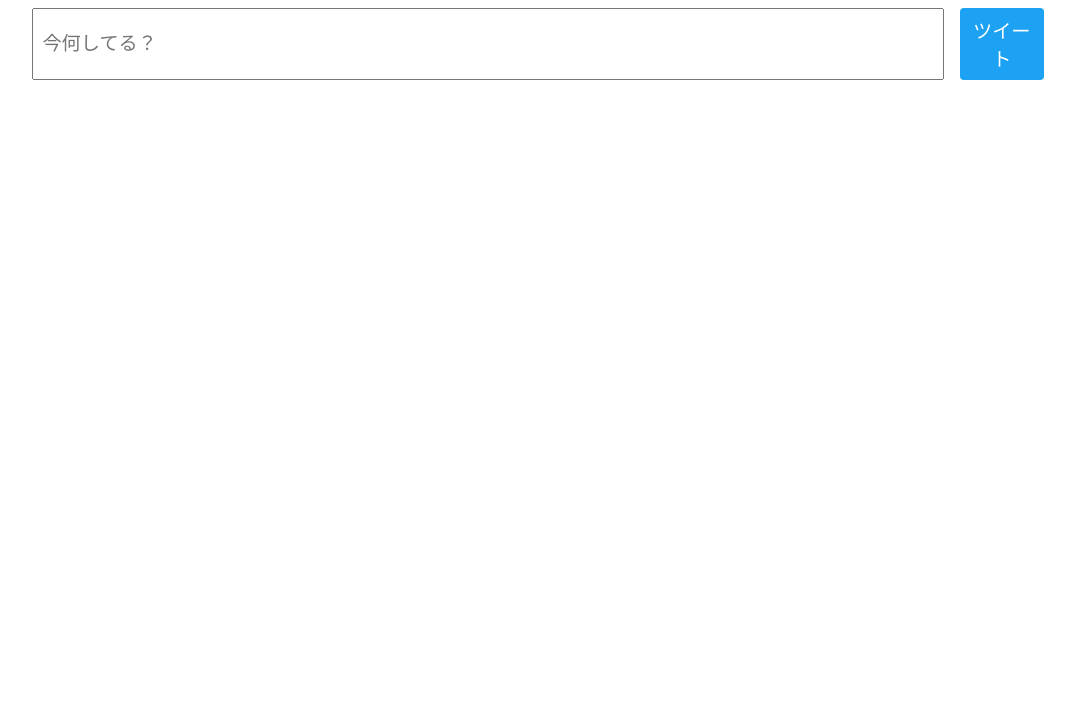
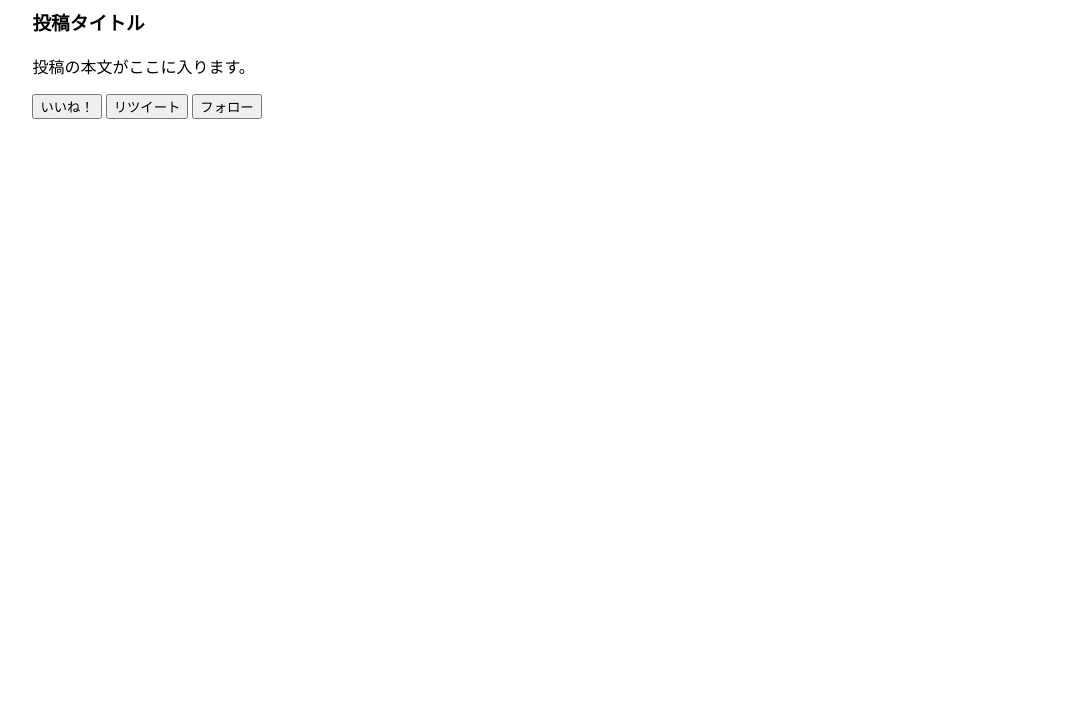
Before and after one commit to Udotter/Udotter.github.io, a plain HTML site: page index.html in a window 1280 px wide. Shown: the part 81-800 px from the top of the page, without its empty margins (102-1177 px from the left). Drawn offline with Linux system fonts and the light colour scheme.

Commit message:
Update index.html

```diff
--- a/index.html
+++ b/index.html
@@ -7,12 +7,16 @@
 <body>
 	<div class="container">
 		<h1>うどったー</h1>
-      <form>
-        <input type="text" id="tweet" placeholder="今何してる？">
-        <button type="button" onclick="postTweet()">ツイート</button>
-      </form>
-      <div id="tweets"></div>
+		<div class="posts">
+			<div class="post">
+				<h3>投稿タイトル</h3>
+				<p>投稿の本文がここに入ります。</p>
+				<button class="like-btn">いいね！</button>
+				<button class="retweet-btn">リツイート</button>
+				<button class="follow-btn">フォロー</button>
 			</div>
-    <script src="app.js"></script>
+		</div>
+	</div>
+	<script src="script.js"></script>
 </body>
 </html>
```
Lines whose indentation alone changed are shown as unchanged.
